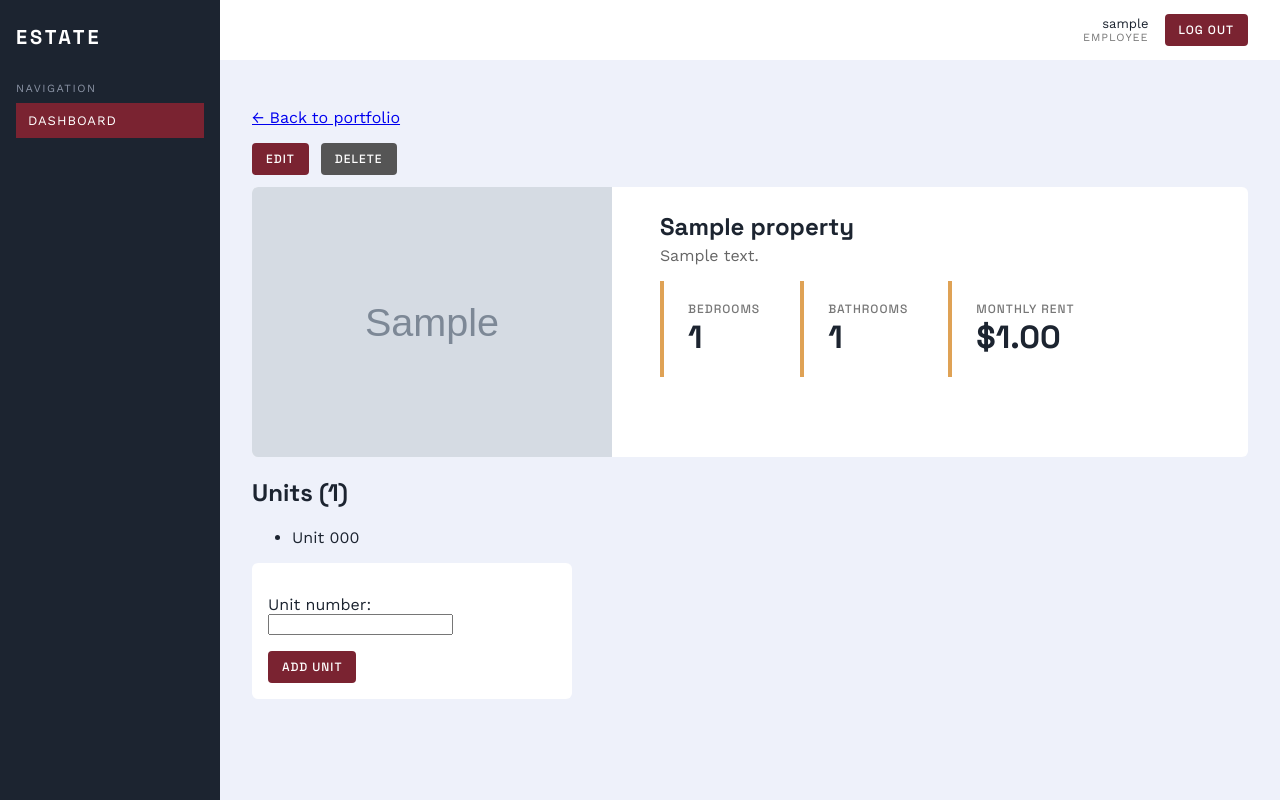
After one commit to dbbawa/Research-Milestone-dbbawa, a Django app: page /properties/1/ in a window 1280 px wide. The commit adds this page. Run offline with Django 5.2, Linux system fonts and the light colour scheme; a user stored in the database is signed in; tables that the repository leaves empty hold one stand-in row (values such as "Sample post"); grey boxes marked "Sample" are stand-in pictures.

Commit message:
Property details and edit and delete

```diff
--- a/estate_research/settings.py
+++ b/estate_research/settings.py
@@ -130,3 +130,6 @@ MAILERS = {
 LOGIN_URL = 'login'
 LOGIN_REDIRECT_URL = 'property_list'
 LOGOUT_REDIRECT_URL = 'login'
+
+MEDIA_URL = '/media/'
+MEDIA_ROOT = BASE_DIR / 'media'
--- a/estate_research/urls.py
+++ b/estate_research/urls.py
@@ -1,3 +1,5 @@
+from django.conf import settings
+from django.conf.urls.static import static
 from django.contrib import admin
 from django.urls import path, include
 from django.contrib.auth import views as auth_views
@@ -7,4 +9,4 @@ urlpatterns = [
     path('login/', auth_views.LoginView.as_view(), name='login'),
     path('logout/', auth_views.LogoutView.as_view(), name='logout'),
     path('', include('properties.urls')),
-]
+] + static(settings.MEDIA_URL, document_root=settings.MEDIA_ROOT)
--- a/properties/forms.py
+++ b/properties/forms.py
@@ -1,8 +1,14 @@
 from django import forms
-from .models import Property
+from .models import Property, Unit
 
 
 class PropertyForm(forms.ModelForm):
     class Meta:
         model = Property
-        fields = ['name', 'address']
+        fields = ['name', 'address', 'image', 'bedrooms', 'bathrooms', 'monthly_rent']
+
+
+class UnitForm(forms.ModelForm):
+    class Meta:
+        model = Unit
+        fields = ['unit_number']
--- a/properties/models.py
+++ b/properties/models.py
@@ -4,6 +4,11 @@ from django.db import models
 class Property(models.Model):
     name = models.CharField(max_length=100)
     address = models.CharField(max_length=200)
+    image = models.ImageField(upload_to='property_images/', blank=True, null=True)
+    bedrooms = models.PositiveIntegerField(default=0)
+    bathrooms = models.PositiveIntegerField(default=0)
+    monthly_rent = models.DecimalField(max_digits=8, decimal_places=2, default=0)
+
     class Meta:
         verbose_name_plural = "Properties"
 
--- a/properties/templates/properties/add_property.html
+++ b/properties/templates/properties/add_property.html
@@ -1,9 +1,9 @@
 {% extends "base.html" %}
-{% block title %}Add Property{% endblock %}
+{% block title %}{{ title|default:"Add Property" }}{% endblock %}
 {% block content %}
-<h1 style="margin-top:0;">Add Property</h1>
+<h1 style="margin-top:0;">{{ title|default:"Add Property" }}</h1>
 <div class="login-card" style="margin:0;">
-  <form method="post">
+    <form method="post" enctype="multipart/form-data">
     {% csrf_token %}
     {{ form.as_p }}
     <button class="btn" type="submit">Save property</button>
--- /dev/null
+++ b/properties/templates/properties/property_detail.html
@@ -0,0 +1,44 @@
+{% extends "base.html" %}
+{% block title %}{{ prop.name }}{% endblock %}
+{% block content %}
+<p><a href="{% url 'property_list' %}">← Back to portfolio</a></p>
+
+<div style="display:flex; gap:12px; margin:12px 0;">
+    <a class="btn small" href="{% url 'edit_property' prop.pk %}" style="display:inline-block; text-decoration:none;">Edit</a>
+    <form method="post" action="{% url 'delete_property' prop.pk %}"
+          onsubmit="return confirm('Delete {{ prop.name|escapejs }} and all its units? This cannot be undone.');">
+      {% csrf_token %}
+      <button class="btn small" type="submit" style="background:#555;">Delete</button>
+    </form>
+  </div>
+
+<div style="display:flex; gap:24px; flex-wrap:wrap; background:#fff; border-radius:6px; overflow:hidden;">
+  {% if prop.image %}
+    <img src="{{ prop.image.url }}" alt="{{ prop.name }}" style="width:360px; max-width:100%; object-fit:cover;">
+  {% endif %}
+  <div style="padding:24px;">
+    <h1 style="margin:0 0 4px;">{{ prop.name }}</h1>
+    <p style="color:#666; margin-top:0;">{{ prop.address }}</p>
+    <div class="stats" style="margin:16px 0 0;">
+      <div class="stat" style="min-width:120px;"><div class="label">Bedrooms</div><div class="value">{{ prop.bedrooms }}</div></div>
+      <div class="stat" style="min-width:120px;"><div class="label">Bathrooms</div><div class="value">{{ prop.bathrooms }}</div></div>
+      <div class="stat" style="min-width:160px;"><div class="label">Monthly Rent</div><div class="value">${{ prop.monthly_rent }}</div></div>
+    </div>
+  </div>
+</div>
+
+<h2>Units ({{ units|length }})</h2>
+{% if units %}
+  <ul>
+    {% for u in units %}<li>Unit {{ u.unit_number }}</li>{% endfor %}
+  </ul>
+{% else %}
+  <p>No units recorded for this property.</p>
+{% endif %}
+
+<form method="post" style="background:#fff; padding:16px; border-radius:6px; max-width:320px;">
+  {% csrf_token %}
+  {{ form.as_p }}
+  <button class="btn small" type="submit">Add unit</button>
+</form>
+{% endblock %}
--- a/properties/urls.py
+++ b/properties/urls.py
@@ -4,4 +4,7 @@ from . import views
 urlpatterns = [
     path('', views.property_list, name='property_list'),
     path('properties/add/', views.add_property, name='add_property'),
+    path('properties/<int:pk>/', views.property_detail, name='property_detail'),
+    path('properties/<int:pk>/edit/', views.edit_property, name='edit_property'),
+    path('properties/<int:pk>/delete/', views.delete_property, name='delete_property'),
 ]
--- a/properties/views.py
+++ b/properties/views.py
@@ -1,7 +1,7 @@
 from django.contrib.auth.decorators import login_required
-from django.shortcuts import render, redirect
+from django.shortcuts import render, redirect, get_object_or_404
 from .models import Property, Unit
-from .forms import PropertyForm
+from .forms import PropertyForm, UnitForm
 
 
 @login_required
@@ -14,10 +14,47 @@ def property_list(request):
 @login_required
 def add_property(request):
     if request.method == 'POST':
-        form = PropertyForm(request.POST)
+        form = PropertyForm(request.POST, request.FILES)
         if form.is_valid():
             form.save()
             return redirect('property_list')
     else:
         form = PropertyForm()
     return render(request, 'properties/add_property.html', {'form': form})
+
+
+@login_required
+def property_detail(request, pk):
+    prop = get_object_or_404(Property, pk=pk)
+    if request.method == 'POST':
+        form = UnitForm(request.POST)
+        if form.is_valid():
+            unit = form.save(commit=False)
+            unit.property = prop
+            unit.save()
+            return redirect('property_detail', pk=prop.pk)
+    else:
+        form = UnitForm()
+    return render(request, 'properties/property_detail.html',
+                  {'prop': prop, 'units': prop.units.all(), 'form': form})
+
+@login_required
+def edit_property(request, pk):
+    prop = get_object_or_404(Property, pk=pk)
+    if request.method == 'POST':
+        form = PropertyForm(request.POST, request.FILES, instance=prop)
+        if form.is_valid():
+            form.save()
+            return redirect('property_detail', pk=prop.pk)
+    else:
+        form = PropertyForm(instance=prop)
+    return render(request, 'properties/add_property.html',
+                  {'form': form, 'title': 'Edit Property'})
+
+
+@login_required
+def delete_property(request, pk):
+    prop = get_object_or_404(Property, pk=pk)
+    if request.method == 'POST':
+        prop.delete()
+    return redirect('property_list')
--- a/requirements.txt
+++ b/requirements.txt
@@ -1,3 +1,4 @@
 asgiref==3.12.1
 Django==6.1.2
+pillow==12.3.0
 sqlparse==0.6.0
```
Also changed, not shown: properties/templates/properties/property_list.html (+7 -1 lines), properties/migrations/0003_property_bathrooms_property_bedrooms_property_image_and_more.py (added), 1 other file.
